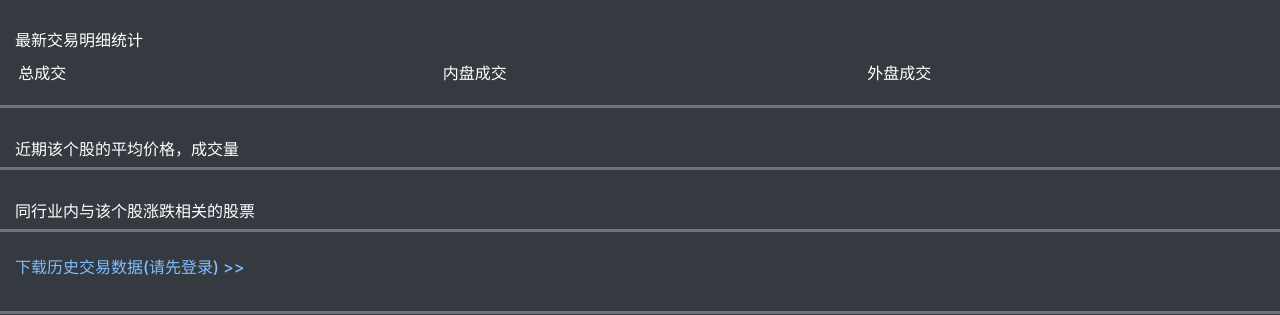
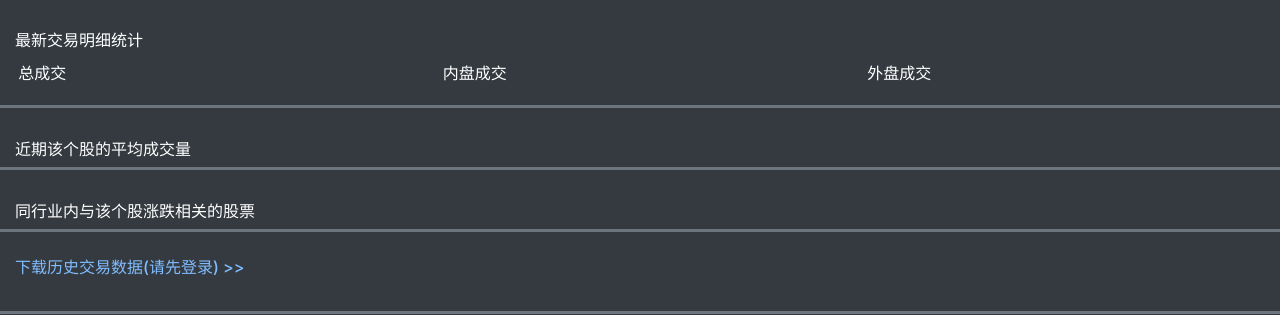
Before and after one commit to eeeyuerrrr/astock, a Django app: template stock_analyze/templates/stock_analyze/stock_detail.html in a window 1280 px wide. Shown: the part 241-556 px from the top of the page. Run offline with Django 3.2, Linux system fonts and the light colour scheme; the template is opened without the code that fills it, so the values that code supplies are empty; some libraries are stand-ins or nearby versions.

Commit message:
ajust css

```diff
--- a/stock_analyze/templates/stock_analyze/stock_detail.html
+++ b/stock_analyze/templates/stock_analyze/stock_detail.html
@@ -56,9 +56,9 @@
                 <h6 class="text-white center">最新交易明细统计</h6>
             </div>
         </div>
-        <div class="row bg-dark">
-            <div id="div-deal-data-table" class="col-md-6"></div>
-        </div>
+{#        <div class="row bg-dark">#}
+            <div id="div-deal-data-table" class="row bg-dark "></div>
+{#        </div>#}
         <!-- 条形图 -->
         <div id="div-deal-data-barchar" class="row bg-dark" style="padding: 0.2rem;">
             <div class="col-lg-4">
@@ -79,7 +79,7 @@
         <!-- 最近90天，30天，7天的平均价格，成交量，价量相关性 -->
         <div class="row bg-dark" style="margin-top: 0.2rem;padding-top: 2rem;">
             <div class="col">
-                <h6 class="text-white center">近期该个股的平均价格，成交量</h6>
+                <h6 class="text-white center">近期该个股的平均成交量</h6>
             </div>
         </div>
         <div class="row bg-dark">
@@ -388,17 +388,20 @@
                 return parseFloat(b) - parseFloat(a);
             });
             let table = $('<table></table>')
-                .addClass('table table-striped table-dark')
-                .css({'text-align': 'right'});
+                .addClass('table table-striped table-dark col-5')
+                .css({
+                    'text-align': 'right',
+                    'font-size':'0.95rem',
+                });
             ;
 
             let thead = $('<thead></thead>');
             let thead_tr = $('<tr></tr>');
             thead_tr.append('<th>成交价</th>');
-            thead_tr.append('<th>成交量/手</th>');
-            thead_tr.append('<th class="text-success">内盘/手</th>');
-            thead_tr.append('<th class="text-danger">外盘/手</th>');
-            thead_tr.append('<th>中性/手</th>');
+            thead_tr.append('<th>成交量</th>');
+            thead_tr.append('<th class="text-success">内盘</th>');
+            thead_tr.append('<th class="text-danger">外盘</th>');
+            thead_tr.append('<th>中性</th>');
             thead.append(thead_tr);
 
 
```
